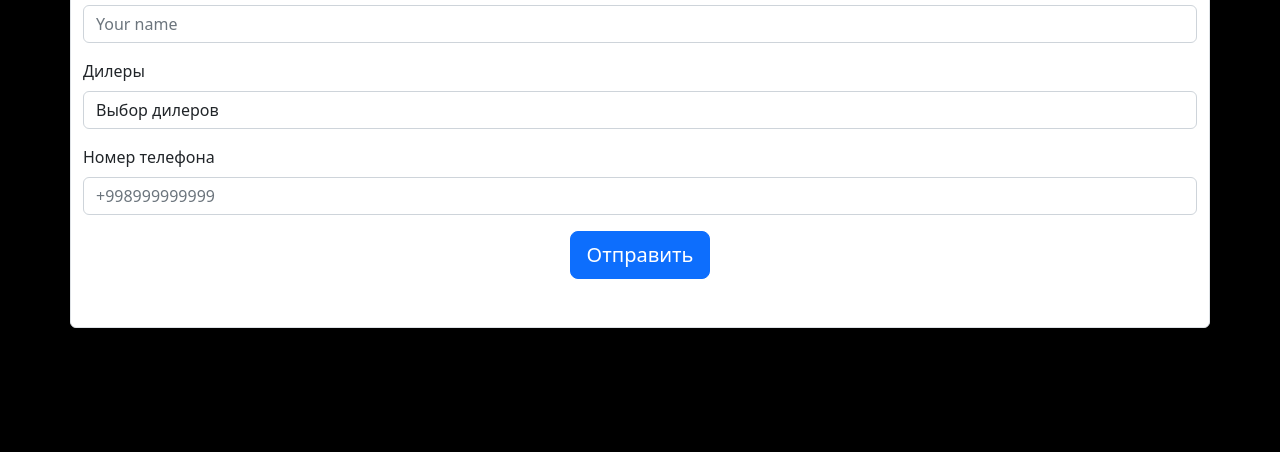
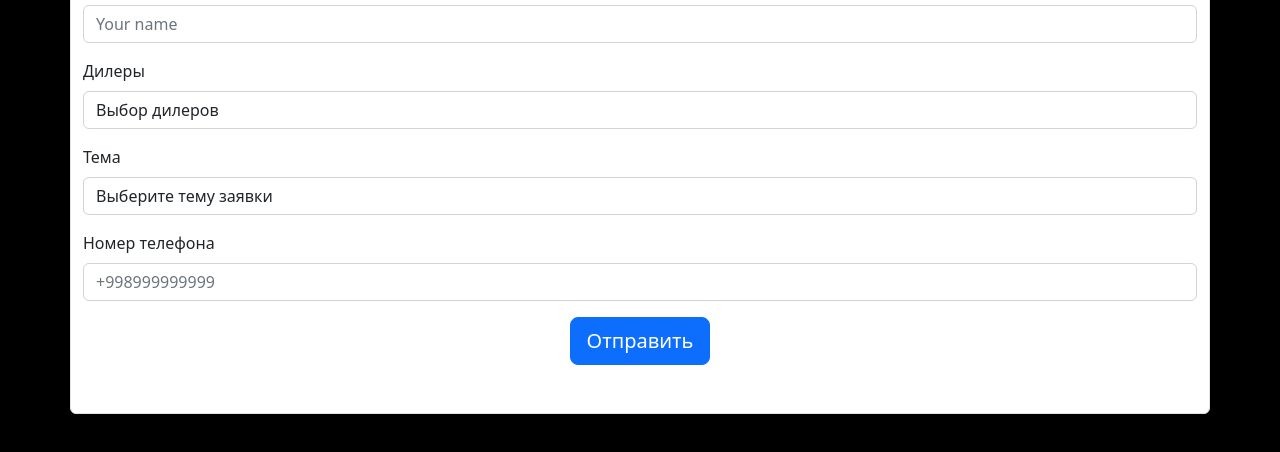
Before and after one commit to Avtocapital/avtocapital.uz, a plain HTML site: page report.html in a window 1280 px wide. Shown: the part 170-622 px from the top of the page. Drawn offline with nearby package versions, Linux system fonts and the light colour scheme.

Commit message:
Update report.html
script js file was updated

```diff
--- a/report.html
+++ b/report.html
@@ -29,10 +29,18 @@
 
           <label for="exampleFormControlSelect1" class="form-label">Дилеры</label>
           <select class="form-control custom-select mb-3 select">
-            <option selected>Выбор дилеров</option>
+            <option value="" disabled selected hidden>Выбор дилеров</option>
             <option value="Sardor_Avto_Invest">Sardor Avto Ivest</option>
             <option value="MB_Kokand">MB Kokand</option>
             <option value="MB_City">MB-City</option>
+          </select>
+
+            <label for="exampleFormControlSelect1" class="form-label">Тема</label>
+          <select class="form-control custom-select mb-3 select2">
+            <option value="" disabled selected hidden>Выберите тему заявки</option>
+            <option value="Test-Drive">Тест-драйв</option>
+            <option value="Service">Сервис</option>
+            <option value="Auto-Parts">Запчасти</option>
           </select>
 
           <!-- <div class="mb-3">
```
